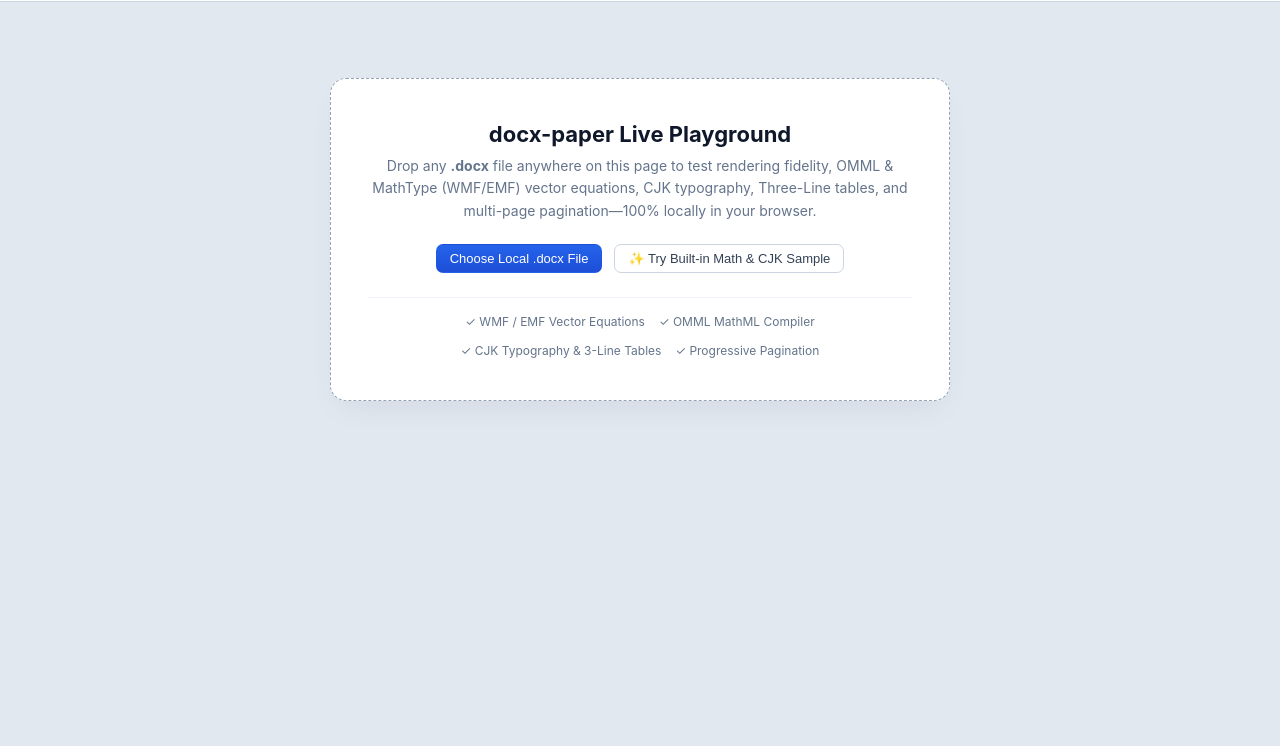
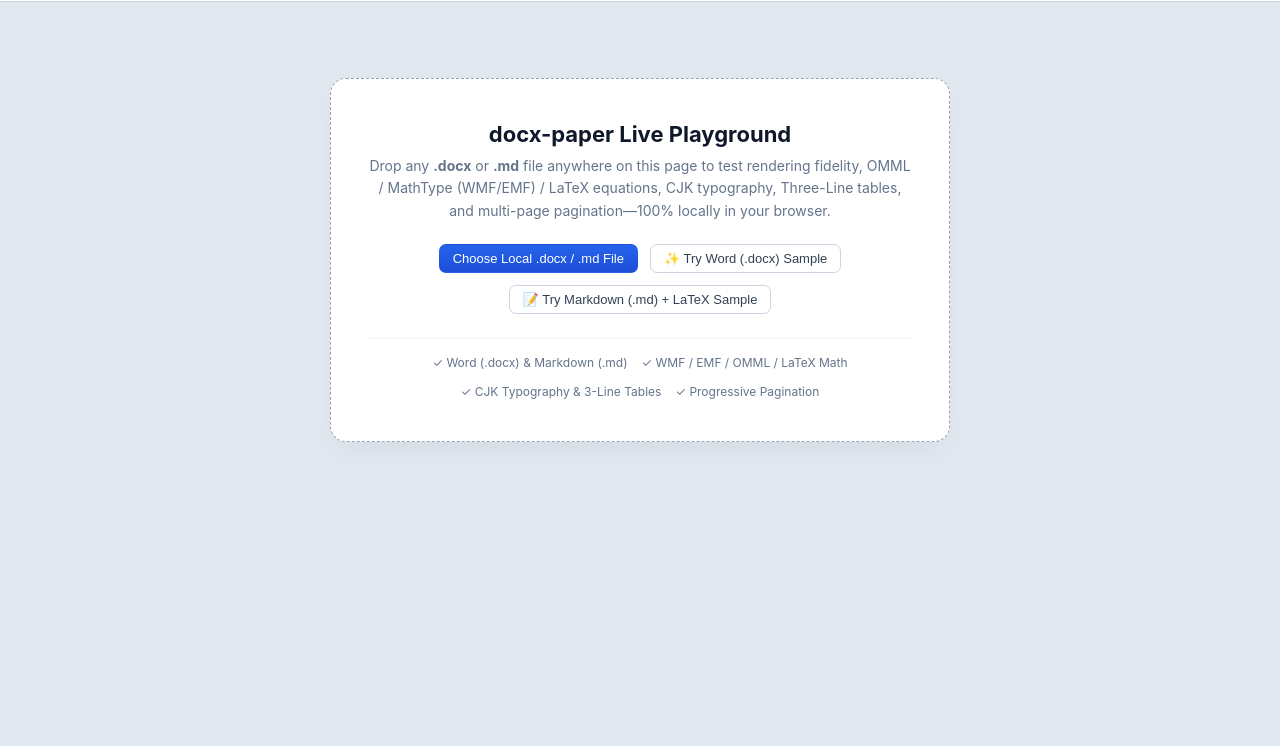
Before and after one commit to zkwasm/docx-paper, a website: page demo/index.html in a window 1280 px wide. Shown: the part 54-800 px from the top of the page. Drawn offline with nearby package versions, Linux system fonts and the light colour scheme.

Commit message:
docs & demo: add interactive Markdown + LaTeX sample to GitHub Pages demo and update guides (v1.1.1)

````diff
--- a/demo/index.html
+++ b/demo/index.html
@@ -188,7 +188,8 @@
     </div>
 
     <div class="toolbar-right">
-      <button class="btn btn-secondary" id="sample-btn">✨ Load Demo .docx</button>
+      <button class="btn btn-secondary" id="sample-btn">✨ Demo .docx</button>
+      <button class="btn btn-secondary" id="sample-md-btn">📝 Demo .md</button>
       <label class="btn btn-primary">
         <span>Open .docx / .md</span>
         <input type="file" id="file-input" accept=".docx,.md,.markdown" hidden />
@@ -202,20 +203,23 @@
     <div class="hero-empty no-print" id="empty-card">
       <h1>docx-paper Live Playground</h1>
       <p>
-        Drop any <strong>.docx</strong> file anywhere on this page to test rendering fidelity,
-        OMML &amp; MathType (WMF/EMF) vector equations, CJK typography, Three-Line tables, and multi-page pagination—100% locally in your browser.
+        Drop any <strong>.docx</strong> or <strong>.md</strong> file anywhere on this page to test rendering fidelity,
+        OMML / MathType (WMF/EMF) / LaTeX equations, CJK typography, Three-Line tables, and multi-page pagination—100% locally in your browser.
       </p>
       <div class="hero-actions">
         <button class="btn btn-primary" onclick="document.getElementById('file-input').click()">
-          Choose Local .docx File
+          Choose Local .docx / .md File
         </button>
         <button class="btn btn-secondary" onclick="loadBuiltInSample()">
-          ✨ Try Built-in Math &amp; CJK Sample
+          ✨ Try Word (.docx) Sample
+        </button>
+        <button class="btn btn-secondary" onclick="loadBuiltInMarkdownSample()">
+          📝 Try Markdown (.md) + LaTeX Sample
         </button>
       </div>
       <div class="features">
-        <span>✓ WMF / EMF Vector Equations</span>
-        <span>✓ OMML MathML Compiler</span>
+        <span>✓ Word (.docx) &amp; Markdown (.md)</span>
+        <span>✓ WMF / EMF / OMML / LaTeX Math</span>
         <span>✓ CJK Typography &amp; 3-Line Tables</span>
         <span>✓ Progressive Pagination</span>
       </div>
@@ -400,6 +404,49 @@
     }
 
     document.getElementById('sample-btn').addEventListener('click', loadBuiltInSample);
+
+    async function loadBuiltInMarkdownSample() {
+      const BS = String.fromCharCode(92);
+      const md = [
+        '---',
+        'title: AI 时代文档渲染与 LaTeX 数学排版指南 (Markdown Showcase)',
+        '---',
+        '',
+        '本文档由 **docx-paper** 的纯前端 Markdown + LaTeX 引擎直接编译为标准 **A4 纸张卡片**，支持自动分页、三线表与原生打印。',
+        '',
+        '## 1. LaTeX 数学公式原生编译（零外部依赖）',
+        '',
+        '支持行内公式如欧拉恒等式 $e^{i' + BS + 'pi} + 1 = 0$、质能方程 $E = mc^2$，以及块级微积分与矩阵方程：',
+        '',
+        '$$' + BS + 'int_{-' + BS + 'infty}^{+' + BS + 'infty} e^{-x^2} dx = ' + BS + 'sqrt{' + BS + 'pi}, ' + BS + 'quad ' + BS + 'sum_{n=1}^{' + BS + 'infty} ' + BS + 'frac{1}{n^2} = ' + BS + 'frac{' + BS + 'pi^2}{6}$$',
+        '',
+        '线性代数矩阵与分段函数示例：',
+        '',
+        '$$A = ' + BS + 'begin{pmatrix} ' + BS + 'alpha_{11} & ' + BS + 'alpha_{12} ' + BS + BS + ' ' + BS + 'alpha_{21} & ' + BS + 'alpha_{22} ' + BS + 'end{pmatrix}, ' + BS + 'quad f(x) = ' + BS + 'begin{cases} x^2 + 1, & x ' + BS + 'ge 0 ' + BS + BS + ' -x, & x < 0 ' + BS + 'end{cases}$$',
+        '',
+        '## 2. GFM 学术三线表自动渲染',
+        '',
+        '| 功能模块 | 输入格式 | 渲染输出 | 性能耗时 |',
+        '| :--- | :---: | :---: | ---: |',
+        '| OpenXML 页面引擎 | `.docx` | A4/B5 独立纸张卡片 | `< 35ms` |',
+        '| WMF/EMF 矢量公式 | `<w:object>` | 纯前端矢量 `<svg>` | `< 12ms` |',
+        '| Markdown + LaTeX | `.md` / `$...$` | W3C MathML + 三线表 | `< 10ms` |',
+        '',
+        '## 3. 代码块与任务列表',
+        '',
+        '- [x] 支持 `.docx` 复杂中文试卷与 MathType 矢量公式',
+        '- [x] 支持 `.md` GFM 表格与 LaTeX 数学公式编译',
+        '- [x] 支持流式物理切页、键盘左右键翻页与原生打印 (`⌘P`)',
+        '',
+        '```js',
+        'import { renderDocx } from "docx-paper";',
+        'const viewer = await renderDocx(markdownOrDocxBuffer, container);',
+        '```'
+      ].join(String.fromCharCode(10));
+      await renderBuffer(md, 'Sample-Guide.md');
+    }
+
+    document.getElementById('sample-md-btn').addEventListener('click', loadBuiltInMarkdownSample);
   </script>
 </body>
 </html>
--- a/package.json
+++ b/package.json
@@ -1,6 +1,6 @@
 {
   "name": "docx-paper",
-  "version": "1.1.0",
+  "version": "1.1.1",
   "description": "High-fidelity pure-frontend .docx (OpenXML) & .md (Markdown + LaTeX) page renderer with built-in WMF/EMF vector formula engine, OMML/LaTeX math, CJK typography, and progressive pagination.",
   "main": "dist/docx-paper.js",
   "module": "dist/docx-paper.esm.js",
````
Also changed, not shown: README.zh-CN.md (+3 -2 lines), README.md.
